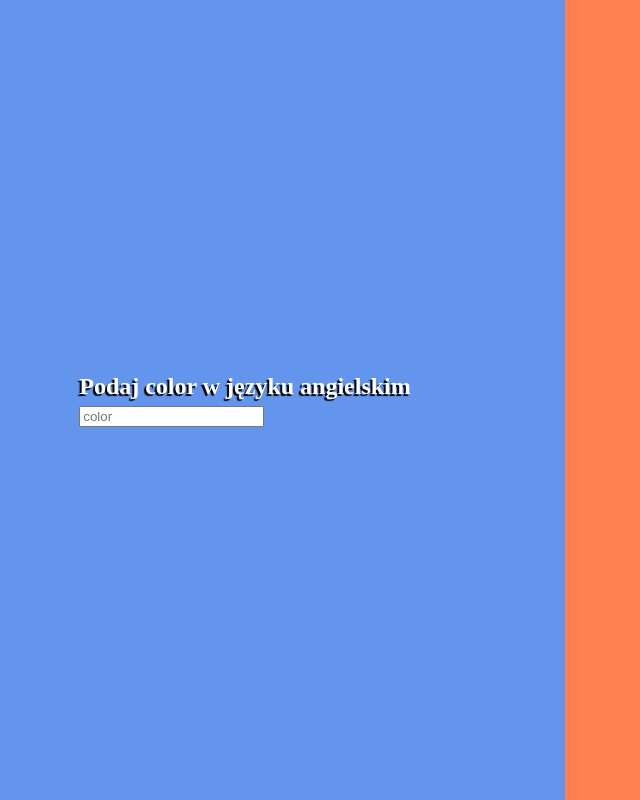
After one commit to fedoseevm/WebAppProgramming, a PHP site: page /changeColor_formularz.html in a window 1280 px wide. The commit adds this page. Shown: the whole page, without its empty margins (75-715 px from the left). Run offline with PHP 8.4, Linux system fonts and the light colour scheme.

Commit message:
add changeColor_formularz.html

```diff
--- /dev/null
+++ b/projectFormularze/changeColor_formularz.html
@@ -0,0 +1,30 @@
+<!DOCTYPE html>
+<html lang="en">
+<head>
+    <meta charset="UTF-8">
+    <meta name="viewport" content="width=device-width, initial-scale=1.0">
+    <title>Change page color</title>
+    <link rel="stylesheet" href="style.css">
+</head>
+<body>
+    <main>
+        <div class="block" id="block-left">
+            <form>
+                Podaj color w języku angielskim
+                <br>
+                <input type="text" placeholder="color" name="name_pole1" id="colorInput" oninput="changeColor()">
+                <!-- <input type="button" value="zmień kolor" onClick="changeColor()"> -->
+            </form>
+        </div>
+        <div class="block" id="block-right">
+
+        </div>
+    </main>
+</body>
+<script>
+    function changeColor() {
+        let kolor = document.getElementById("colorInput").value;
+        document.getElementById("block-right").style.backgroundColor = kolor;
+    }
+</script>
+</html>
--- a/projectFormularze/style.css
+++ b/projectFormularze/style.css
@@ -19,13 +19,13 @@ main {
     font-weight: bold;
 }
 
-#block1 {
+#block-left {
     background-color: cornflowerblue;
     color: white;
     text-shadow: -2px 2px 1px black;
 }
 
-#block2 {
+#block-right {
     background-color: coral;
     font-size: 64px;
     color: white;
```
Also changed, not shown: projectFormularze/select_formularz.html (renamed from projectFormularze/select_funkcja.html).
